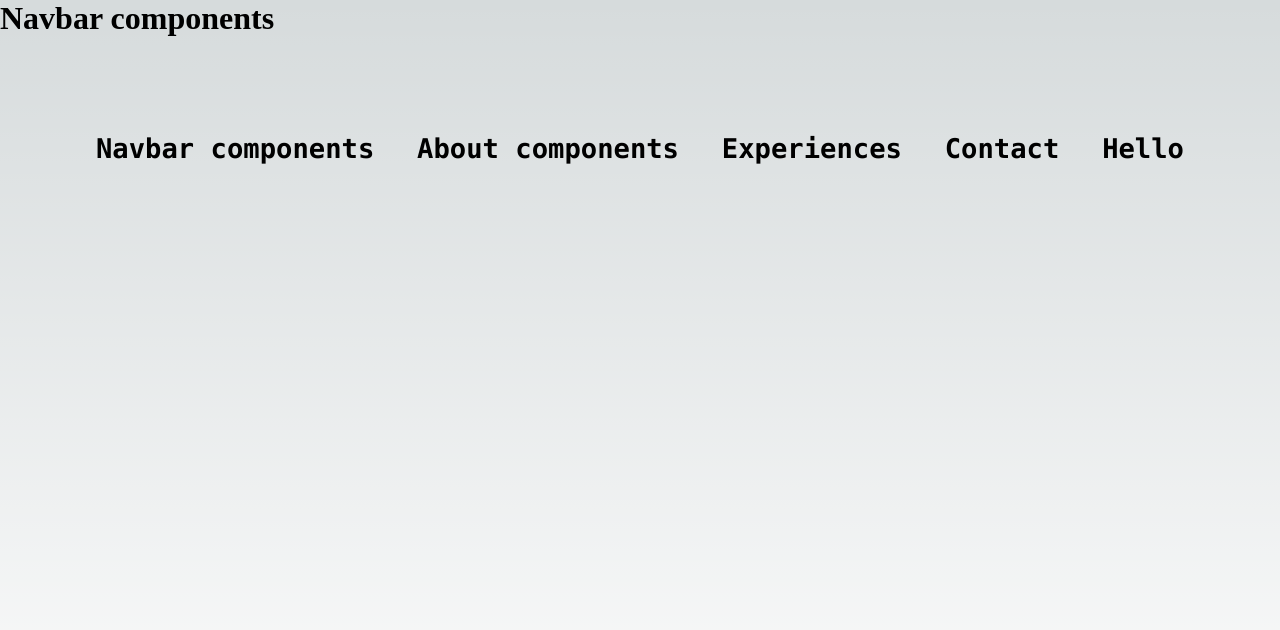
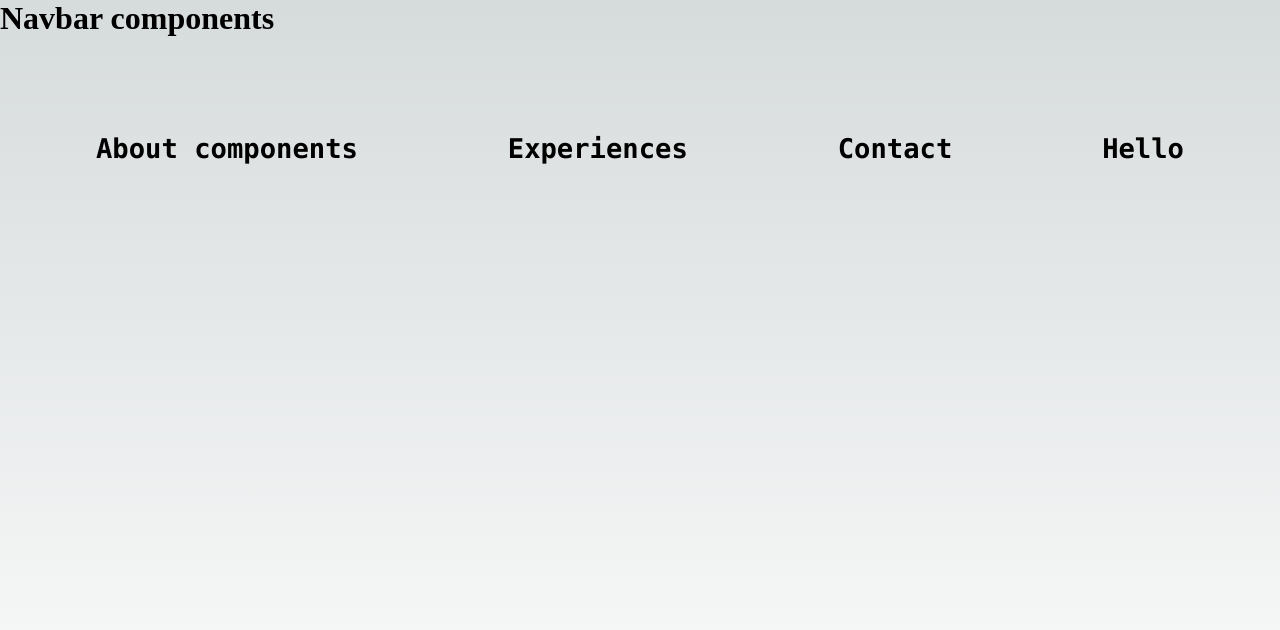
Before and after one commit to EenMac/Template-page-update, a Next.js app: page / in a window 1280 px wide. Shown: the top 630 px of the page. Built offline with nearby package versions, Linux system fonts and the light colour scheme.

Commit message:
Navbar moved to top level component

```diff
--- a/src/app/page.tsx
+++ b/src/app/page.tsx
@@ -1,7 +1,6 @@
 import Image from 'next/image'
 import { Inter } from '@next/font/google'
 import styles from './page.module.css'
-import NavBar from '@/components/navBar'
 import About from '@/components/about'
 import Experiences from '@/components/experiences'
 import Contact from '@/components/contact'
@@ -13,7 +12,6 @@ export default function Home() {
   return (
     <main className={styles.main}>
       <div className={styles.description}>
-        <NavBar/>
         <About/>
         <Experiences/>
         <Contact/>
```
